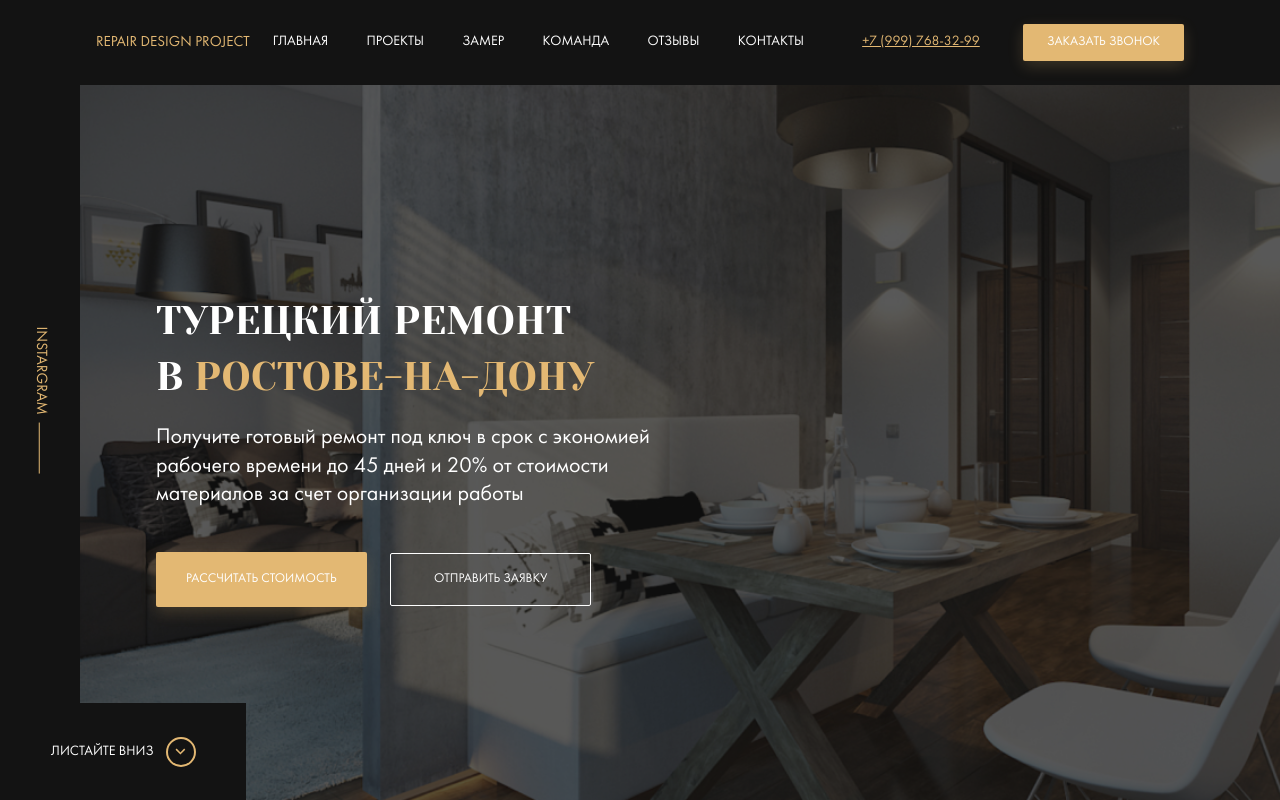
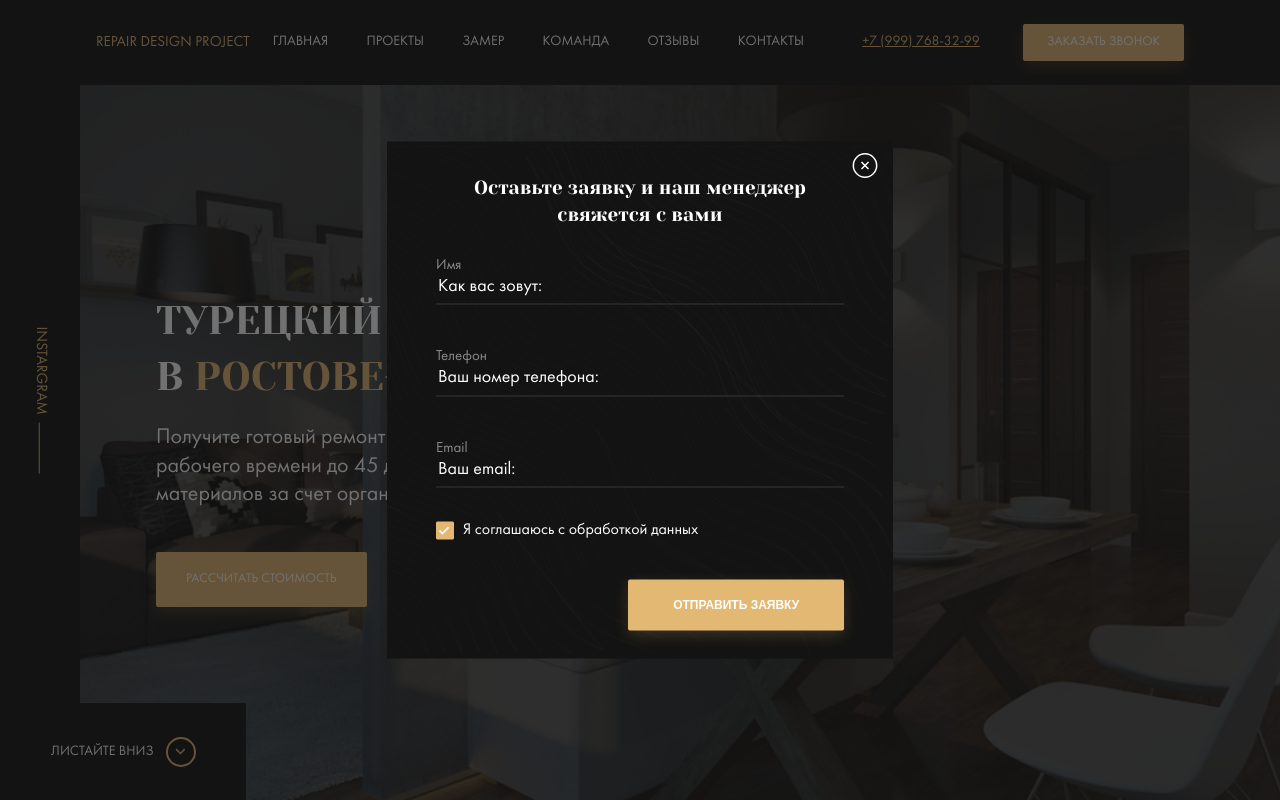
Before and after one commit to NurgalievMarsil/repair, a website: page index.html in a window 1280 px wide. Both pictures are taken after a click on the button "ЗАКАЗАТЬ ЗВОНОК". Shown: the top 800 px of the page. Drawn offline with Linux system fonts and the light colour scheme; files whose address does not match are found by name.

Commit message:
feat: modal and script

```diff
--- /dev/null
+++ b/Js/script.js
@@ -0,0 +1,15 @@
+document.addEventListener("DOMContentLoaded", function(event) {
+  const modal = document.querySelector(".modal");
+  const dark = document.querySelector(".dark");
+  const modalBtn = document.querySelectorAll("[data-toggle=modal]");
+  const closeBtn = document.querySelector(".modal__close");
+  const switchModal = () => {
+    modal.classList.toggle('modal--visible');
+    dark.classList.toggle('dark--visible');
+  }
+  modalBtn.forEach(element => {
+    element.addEventListener('click', switchModal);
+  });
+  dark.addEventListener('click', switchModal);
+  closeBtn.addEventListener('click', switchModal);
+});
--- a/index.html
+++ b/index.html
@@ -22,7 +22,7 @@
         </nav>
         <div class="contacts menu__contacts">
           <a href="tel:+79997683299" class="phone contacts__phone">+7 (999) 768-32-99</a>
-          <button class="button contacts__button button--primary">Заказать звонок</button>
+          <button class="button contacts__button button--primary" data-toggle="modal">Заказать звонок</button>
         </div>
       </div>
     </div>
@@ -274,5 +274,30 @@
       </div>
     </section>
   </main>
+  <div class="dark"></div>
+  <div class="modal">
+    <div class="modal__dialog">
+      <button class="modal__close"></button>
+      <h3 class="modal__title">Оставьте заявку и наш менеджер свяжется с вами </h3>
+      <form action="" class="form modal__form">
+        <label for="user-name" class="label form__label label--light">Имя</label>
+        <input type="text" class="input form__input modal__input" id="user-name" placeholder="Как вас зовут:">
+        <label for="user-phone" class="label form__label label--light label__phone">Телефон</label>
+        <input type="tel" class="input form__input modal__input" id="user-phone" placeholder="Ваш номер телефона:">
+        <label for="user-email" class="label form__label label--light">Email</label>
+        <input type="email" class="input form__input modal__input" id="user-email" placeholder="Ваш email:">
+        <div class="policy modal__policy">
+          <input type="checkbox" name="policy-checkbox" id="policy-checkbox" class="policy__checkbox" checked>
+          <label for="policy-checkbox" class="policy__label">Я соглашаюсь с обработкой данных</label>
+        </div>
+        <!-- /.policy -->
+        <button class="button button--primary modal__button">Отправить заявку</button>
+      </form>
+      <!-- /.form modal__form -->
+    </div>
+    <!-- /.modal__dialog -->
+  </div>
+  <!-- /.modal -->
+  <script src="Js/script.js"></script>
 </body>
 </html>
--- a/sass/_interface.sass
+++ b/sass/_interface.sass
@@ -17,3 +17,41 @@
     border: 1px solid $light
     background-color: transparent
     color: $light
+.label
+  font-size: 1.07rem
+  line-height: 1.42rem
+  &--light
+    color: rgba($light, 0.5)
+.input
+  background-color: transparent
+  border: none
+  border-bottom: 1px solid rgba($light, 0.15)
+  font-size: 1.285rem
+  color: $light
+  padding-bottom: 0.5rem
+  &::placeholder
+    color: $light
+.policy
+  &__checkbox
+    opacity: 0
+    visibility: hidden
+    &:checked +
+      .policy__label
+        &::before
+          background: $primary url('../img/gal.svg')
+          background-position: center
+          background-repeat: no-repeat
+          background-size: 0.8rem
+  &__label
+    display: flex
+    align-items: center
+    font-size: 1.14rem
+    line-height: 1.57rem
+    &::before
+      content: ''
+      width: 18px
+      height: 18px
+      border: 1px solid $primary
+      border-radius: 1px
+      cursor: pointer
+      margin-right: 0.64rem
--- a/sass/_setting.sass
+++ b/sass/_setting.sass
@@ -1,5 +1,6 @@
 *, *:before, *:after
   box-sizing: border-box
+  font-weight: normal
 html
   font-size: 14px
 body
--- a/sass/style.sass
+++ b/sass/style.sass
@@ -8,5 +8,6 @@
 @import 'templates/hero'
 @import 'templates/control'
 @import 'templates/types'
+@import 'templates/modal'
 
 @import 'media'
--- /dev/null
+++ b/sass/templates/_modal.sass
@@ -0,0 +1,79 @@
+.dark
+  visibility: hidden
+  position: fixed
+  z-index: 1998
+  left: 0
+  top: 0
+  bottom: 0
+  right: 0
+  widht: 100%
+  height: 100%
+  background-color: rgba($dark, 0.6)
+  display: flex
+  align-items: center
+  justify-content: center
+  &--visible
+    opacity: 1
+    visibility: visible
+.modal
+  visibility: hidden
+  position: fixed
+  z-index: 1999
+  left: 50%
+  top: 50%
+  transform: translate(-50%, -50%)
+  max-width: 506px
+  max-height: 509px
+  display: flex
+  align-items: center
+  justify-content: center
+  &--visible
+    opacity: 1
+    visibility: visible
+  &__dialog
+    position: relative
+    max-width: 36.6rem
+    background: $dark url('../img/bg-lines.svg')
+    background-position: center
+    background-repeat: no-repeat
+    padding: 2.357rem 3.5rem 1.982rem
+    color: $light
+  &__close
+    position: absolute
+    right: 0
+    top: 0
+    width: 28px
+    height: 28px
+    background: transparent url('../img/x-circle.svg')
+    background-position: center
+    background-repeat: no-repeat
+    border: none
+    margin: 0.9rem
+    margin-top: 0.7rem
+    margin-right: 1rem
+    cursor: pointer
+  &__title
+    font-family: 'Yeseva One', cursive
+    font-size: 1.357rem
+    font-weight: normal
+    line-height: 1.9rem
+    text-align: center
+    margin: 0
+    margin-bottom: 1.95rem
+  &__form
+    display: flex
+    flex-direction: column
+  &__input
+    margin-bottom: 3rem
+    font-weight: 500
+    &:last-of-type
+      margin-bottom: 1rem
+  &__policy
+    margin-bottom: 2.7rem
+  &__button
+    align-self: flex-end
+    padding: 1.35rem 3.2rem
+    font-size: 12px
+    line-height: 13px
+    font-family: 'Futura DemiC', sans-serif
+    font-weight: 600
```
Also changed, not shown: css/style.css, img/bg-lines.svg (added), img/gal.svg (added), img/x-circle.svg (added).
